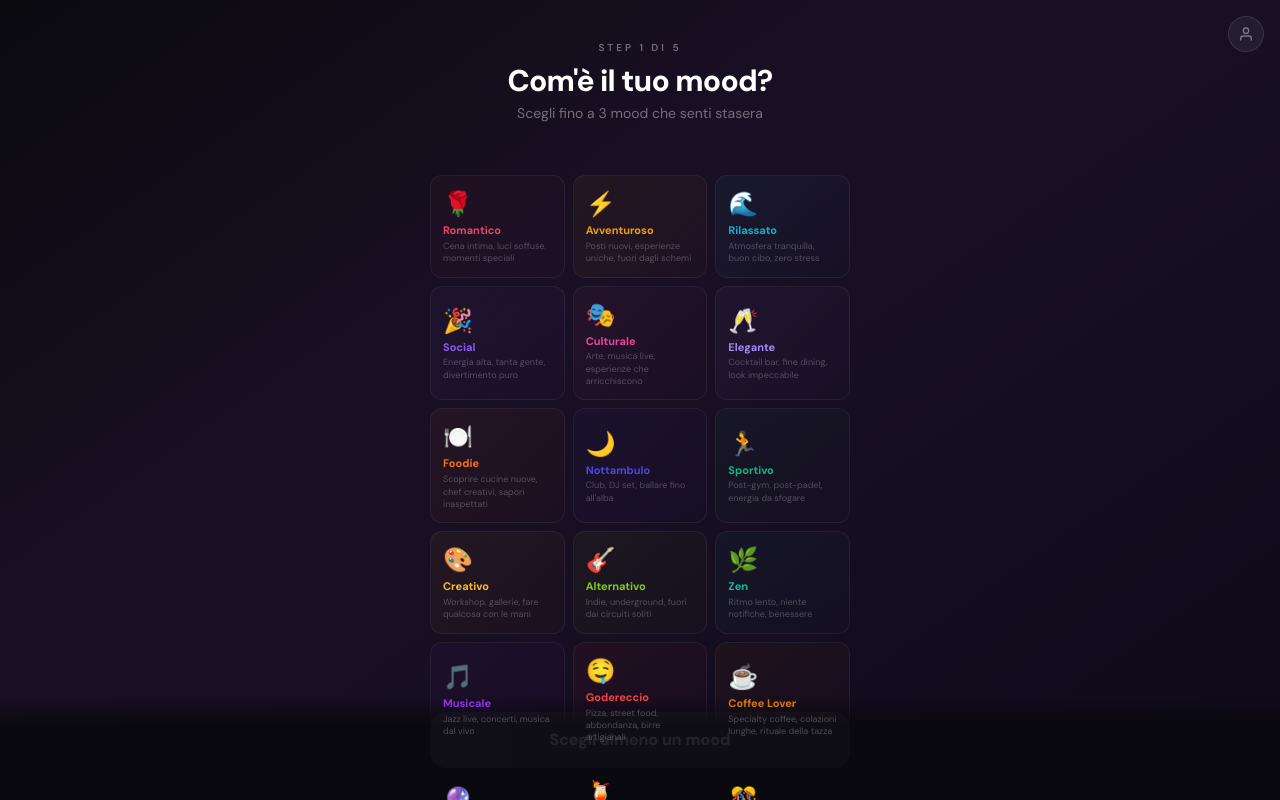
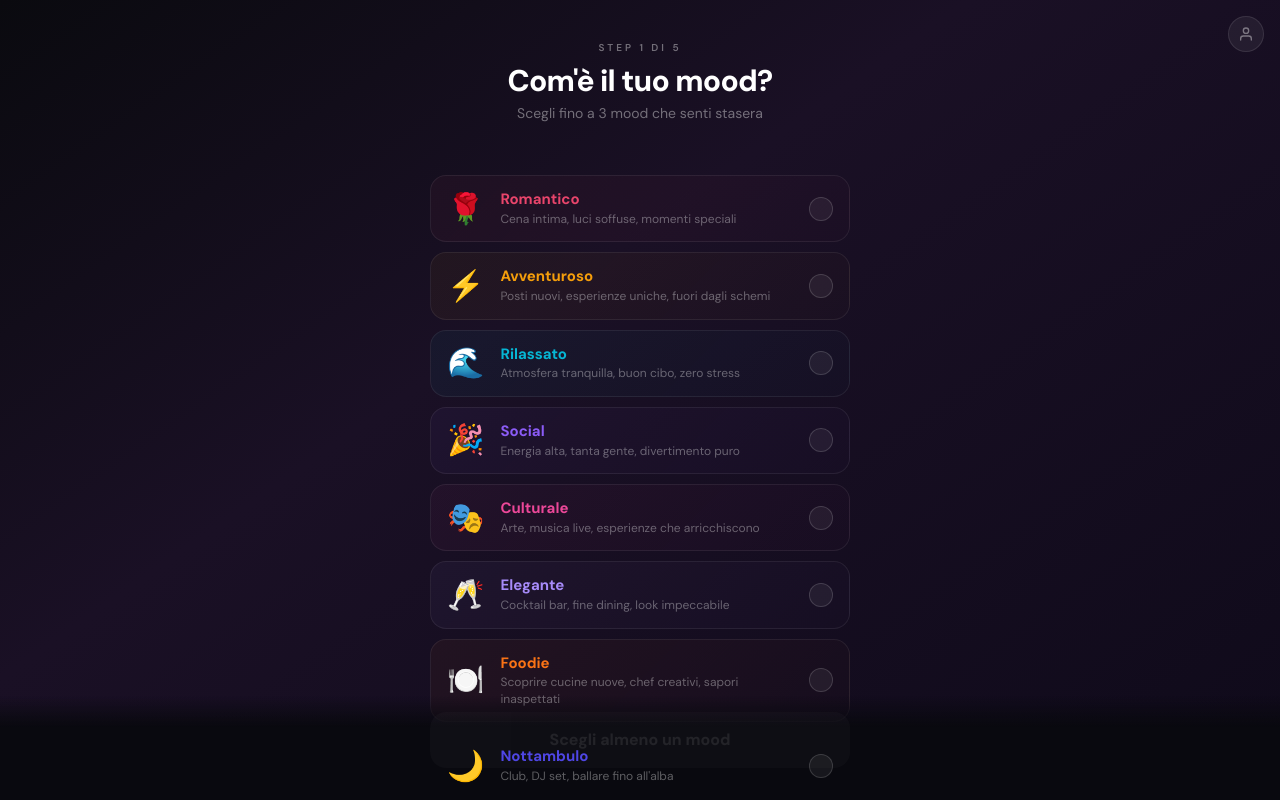
Before and after one commit to Federico-Journey/my-mood, a Next.js app: page / in a window 1280 px wide. Shown: the top 800 px of the page. Built offline with nearby package versions, Linux system fonts and the light colour scheme; no server answers.

Commit message:
feat: mood selector lista verticale scrollabile

```diff
--- a/src/components/MoodSelector.tsx
+++ b/src/components/MoodSelector.tsx
@@ -56,8 +56,8 @@ export default function MoodSelector({ onSelect }: Props) {
         )}
       </div>
 
-      {/* Mood grid */}
-      <div className="grid grid-cols-3 gap-2 w-full max-w-[420px]">
+      {/* Mood list */}
+      <div className="flex flex-col gap-2.5 w-full max-w-[420px]">
         {MOODS.map((mood: Mood, i: number) => {
           const isSelected = selected.includes(mood.id);
           const isDisabled = atMax && !isSelected;
@@ -67,15 +67,15 @@ export default function MoodSelector({ onSelect }: Props) {
               key={mood.id}
               onClick={() => toggle(mood.id)}
               disabled={isDisabled}
-              className="group relative rounded-xl p-3 text-left transition-all duration-200
-                         hover:scale-[1.04] active:scale-[0.97]"
+              className="group relative rounded-2xl px-4 py-3.5 text-left transition-all duration-200
+                         hover:scale-[1.015] active:scale-[0.98] flex items-center gap-4"
               style={{
                 background: isSelected
                   ? `linear-gradient(135deg, ${mood.color}22, ${mood.color}0a)`
                   : `linear-gradient(135deg, ${mood.color}0d, ${mood.color}04)`,
                 border: isSelected
                   ? `1.5px solid ${mood.color}60`
-                  : "1px solid rgba(255,255,255,0.06)",
+                  : "1px solid rgba(255,255,255,0.07)",
                 opacity: isDisabled ? 0.35 : 1,
                 animationDelay: `${i * 0.04}s`,
               }}
@@ -83,33 +83,43 @@ export default function MoodSelector({ onSelect }: Props) {
               {/* Glow se selezionato */}
               {isSelected && (
                 <div
-                  className="absolute inset-0 rounded-xl"
+                  className="absolute inset-0 rounded-2xl pointer-events-none"
                   style={{
-                    background: `radial-gradient(circle at 50% 50%, ${mood.color}20, transparent 70%)`,
+                    background: `radial-gradient(ellipse at 20% 50%, ${mood.color}18, transparent 65%)`,
                   }}
                 />
               )}
 
-              {/* Checkmark */}
-              {isSelected && (
-                <div
-                  className="absolute top-1.5 right-1.5 w-4 h-4 rounded-full flex items-center justify-center text-[9px] font-bold z-20"
-                  style={{ background: mood.color, color: "#09090f" }}
-                >
-                  ✓
-                </div>
-              )}
+              {/* Emoji */}
+              <span className="text-3xl shrink-0 relative z-10">{mood.emoji}</span>
 
-              <span className="text-2xl mb-1 block relative z-10">{mood.emoji}</span>
+              {/* Testo */}
+              <div className="flex-1 min-w-0 relative z-10">
                 <span
-                className="font-bold text-[11px] block relative z-10 leading-tight"
+                  className="font-bold text-[15px] block leading-tight"
                   style={{ color: mood.color }}
                 >
                   {mood.label}
                 </span>
-              <span className="text-white/25 text-[9px] mt-0.5 block relative z-10 leading-snug line-clamp-2">
+                <span className="text-white/35 text-[12px] mt-0.5 block leading-snug">
                   {mood.desc}
                 </span>
+              </div>
+
+              {/* Checkmark */}
+              <div
+                className="w-6 h-6 rounded-full shrink-0 flex items-center justify-center transition-all duration-200 relative z-10"
+                style={{
+                  background: isSelected ? mood.color : "rgba(255,255,255,0.06)",
+                  border: isSelected ? "none" : "1.5px solid rgba(255,255,255,0.15)",
+                }}
+              >
+                {isSelected && (
+                  <svg width="12" height="12" viewBox="0 0 12 12" fill="none">
+                    <path d="M2 6l3 3 5-5" stroke="#09090f" strokeWidth="2" strokeLinecap="round" strokeLinejoin="round" />
+                  </svg>
+                )}
+              </div>
             </button>
           );
         })}
```
Lines whose indentation alone changed are shown as unchanged.
